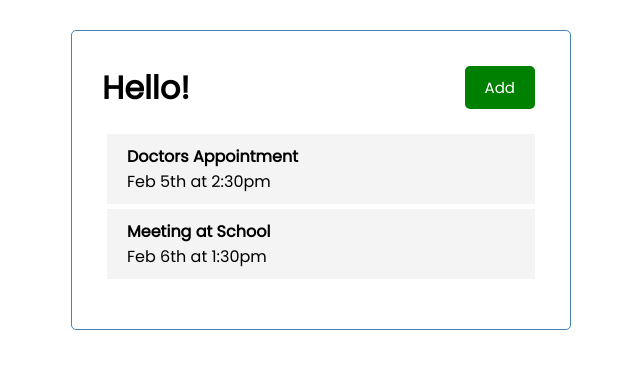
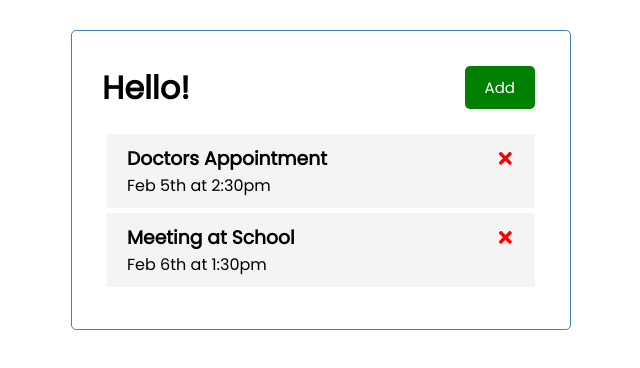
Before and after one commit to samon03/React-Crash-Course, a React (Create React App) app: page / in a window 1280 px wide. Shown: the top 368 px of the page, without its empty margins (319-959 px from the left). Built offline with nearby package versions, Linux system fonts and the light colour scheme.

Commit message:
react-icons

```diff
--- a/package.json
+++ b/package.json
@@ -9,6 +9,7 @@
     "prop-types": "^15.7.2",
     "react": "^17.0.2",
     "react-dom": "^17.0.2",
+    "react-icons": "^4.2.0",
     "react-scripts": "4.0.3",
     "web-vitals": "^1.1.2"
   },
--- a/src/components/Task.js
+++ b/src/components/Task.js
@@ -1,9 +1,13 @@
-import React from 'react'
+import React from 'react';
+import { FaTimes } from 'react-icons/fa';
 
 const Task = (props) => {
     return (
         <div className="task">
-           <h4>{props.task.text}</h4>
+           <h3>
+               {props.task.text}
+               <FaTimes style={{ color: 'red', cursor: 'pointer' }}/>
+           </h3>
            <p>{props.task.day}</p>
         </div>
     )
```
Also changed, not shown: 1 other file (tests, documents, lock files or other folders).
